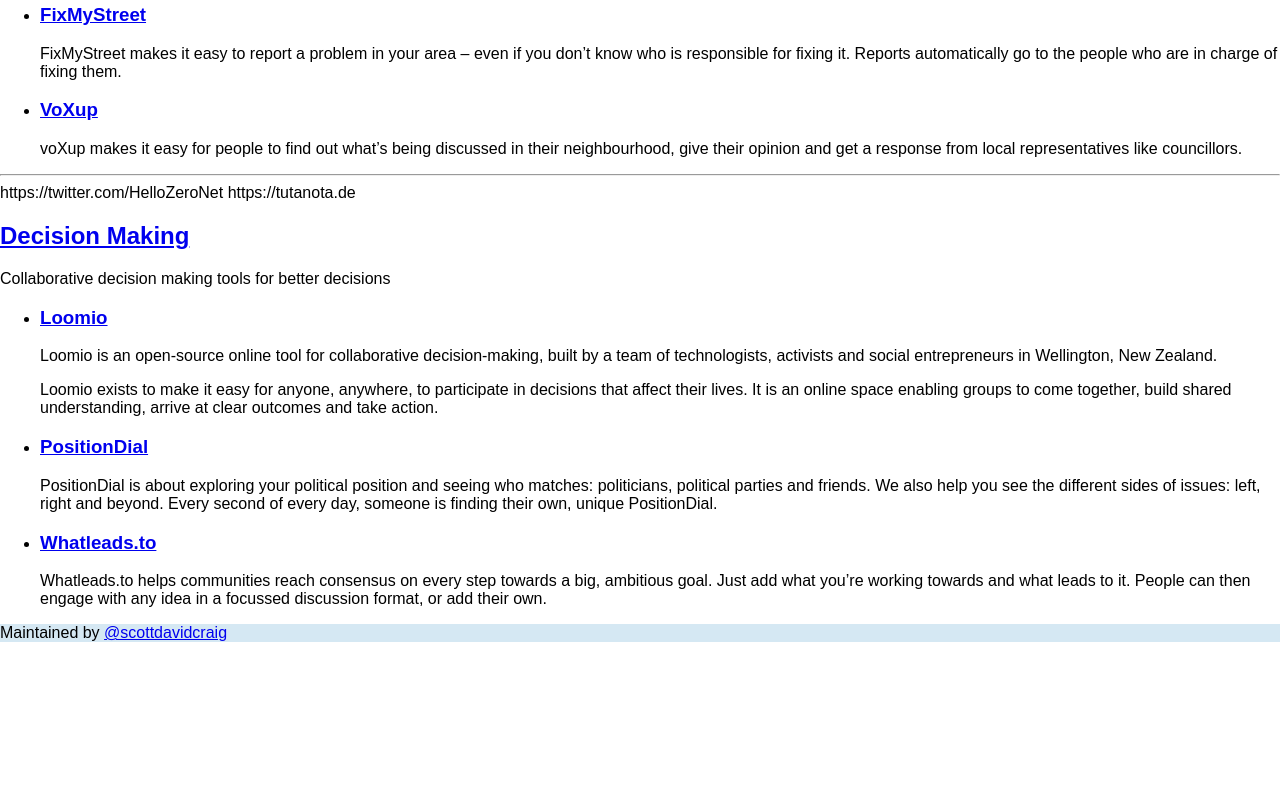
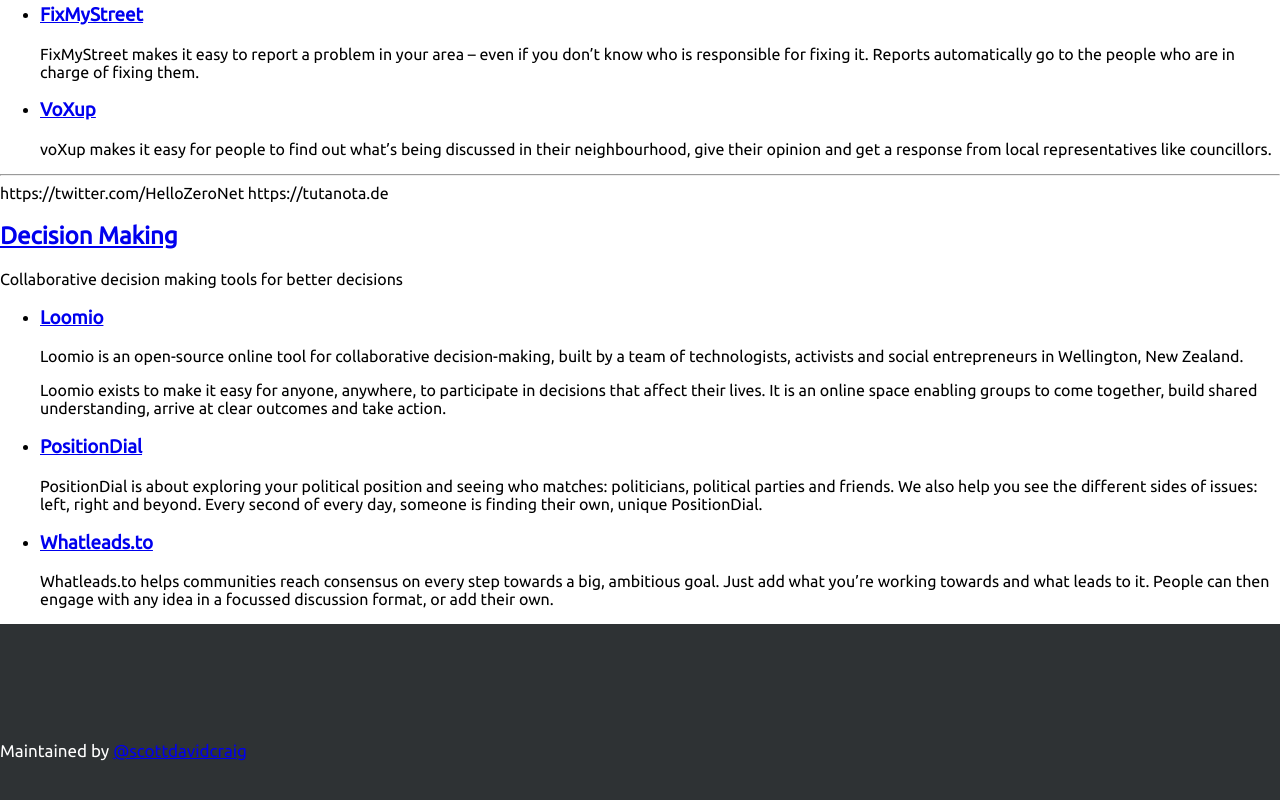
Before and after one commit to scottdavidcraig/civictech.co.uk, a website: page index.html in a window 1280 px wide. Shown: the part 1666-2466 px from the top of the page. Before the commit the page ends 2324 px from the top, so only its background shows below. Drawn offline with Linux system fonts and the light colour scheme.

Commit message:
include google fonts

```diff
--- a/css/this.css
+++ b/css/this.css
@@ -3,6 +3,8 @@
 
 body {
 background-color: white;
+font-family: 'Ubuntu', sans-serif;
+
 }
 
 /* typography */
@@ -12,5 +14,11 @@
 
 /* footer */
 footer{
-  background-color: #d5e8f3;
+  background: #2e3234;
+  color: white;
+  font-size: 17px;
+  width: 100%;
+  padding: 100px 0 60px 0;
+
+
 }
--- a/index.html
+++ b/index.html
@@ -5,14 +5,15 @@
     <meta name="CivicTech" content="Startups that help citizens build a better democracy">
     <title>CIVICTECH</title>
     <link rel="stylesheet" href="css/normalize.css" type ="text/css">
+    <link href='https://fonts.googleapis.com/css?family=Ubuntu' rel='stylesheet' type='text/css'>
     <link rel="stylesheet" href="css/this.css" type ="text/css">
   </head>
   <body>
 
     <nav>
         <ul>
-          <h1>CIVIC TECH</h1>
-          <a id ="add" href="mailto:scott@civictech.co.uk?subject=ADD%20SITE:%20[ SITE NAME ]%20">Add a t</a>
+          <h1>Civic Tech</h1>
+          <a id ="add" href="mailto:scott@civictech.co.uk?subject=ADD%20SITE:%20[ SITE NAME ]%20">Add a site</a>
       </ul>
     </nav>
 
```
